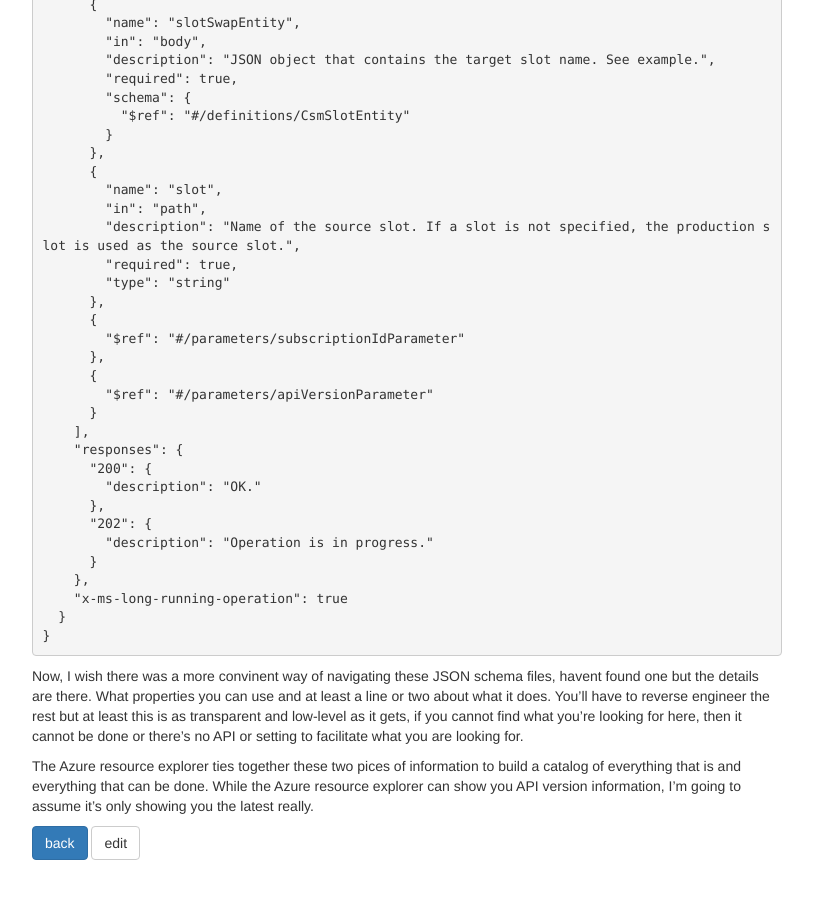
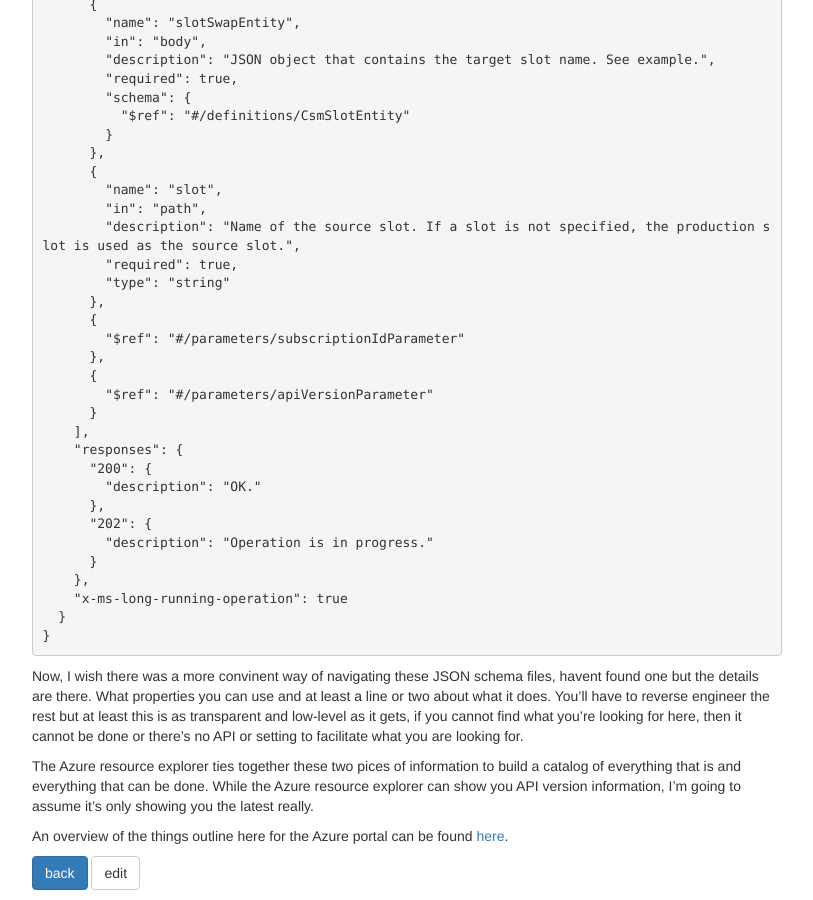
Before and after one commit to leidegre/leidegre.github.com, a Jekyll site: the page built from _posts/2017-09-24-azure-resource-manager.md, in a window 1280 px wide and 900 px high, scrolled down 2891 px. Shown: the whole window, without its empty margins (38-851 px from the left). Built offline with Jekyll 4.4.1, drawn with Linux system fonts in a browser that asks for light colours; nearby versions of some CDN libraries; before the commit the page ends 3761 px from its top, so only the background shows below that.

Commit message:
Update 2017-09-24-azure-resource-manager.md

```diff
--- a/_posts/2017-09-24-azure-resource-manager.md
+++ b/_posts/2017-09-24-azure-resource-manager.md
@@ -176,3 +176,5 @@ Though, I don't know where that `WebApps` name is coming from, in this particula
 Now, I wish there was a more convinent way of navigating these JSON schema files, havent found one but the details are there. What properties you can use and at least a line or two about what it does. You'll have to reverse engineer the rest but at least this is as transparent and low-level as it gets, if you cannot find what you're looking for here, then it cannot be done or there's no API or setting to facilitate what you are looking for.
 
 The Azure resource explorer ties together these two pices of information to build a catalog of everything that is and everything that can be done. While the Azure resource explorer can show you API version information, I'm going to assume it's only showing you the latest really.
+
+An overview of the things outline here for the Azure portal can be found [here](https://docs.microsoft.com/en-us/azure/azure-resource-manager/resource-manager-supported-services).
```
